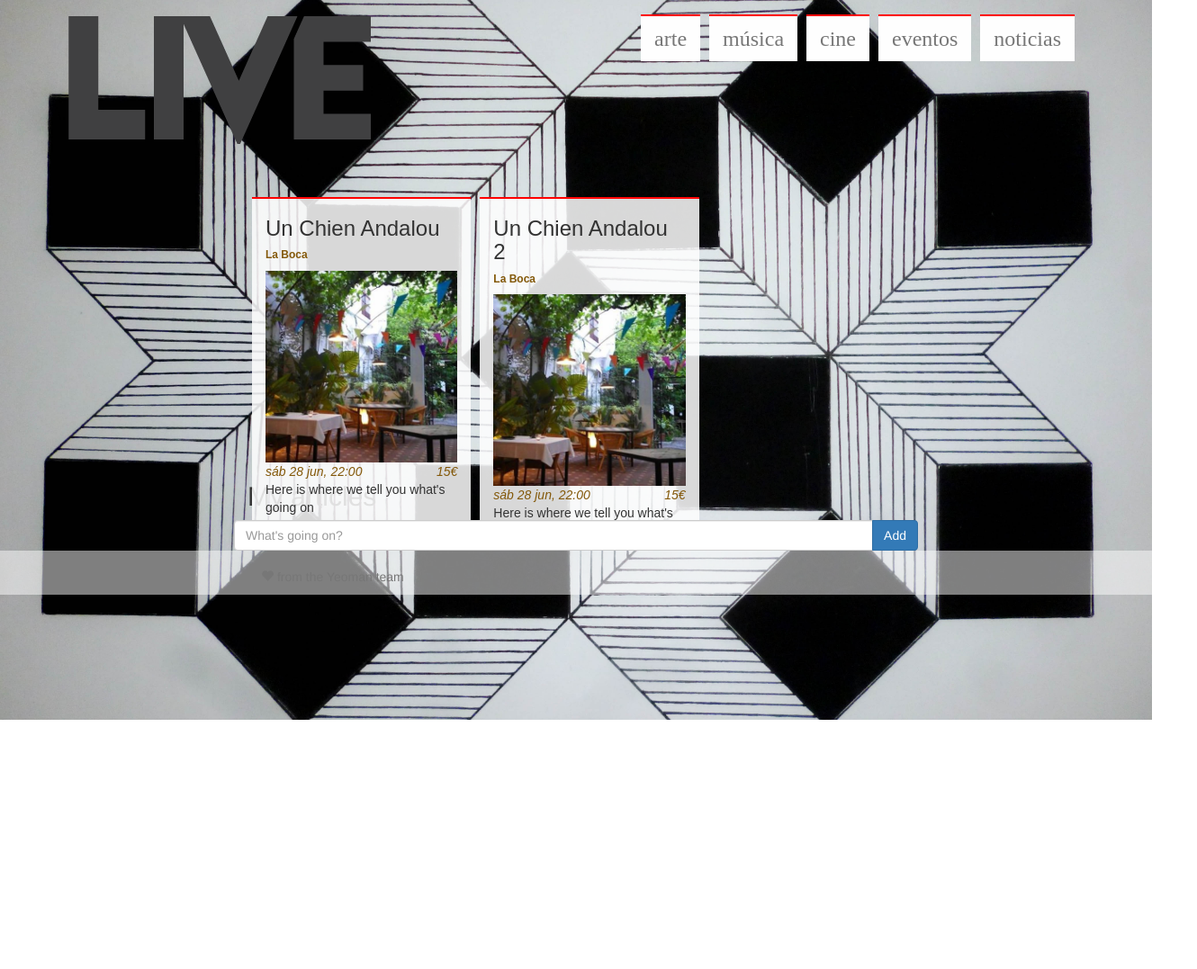
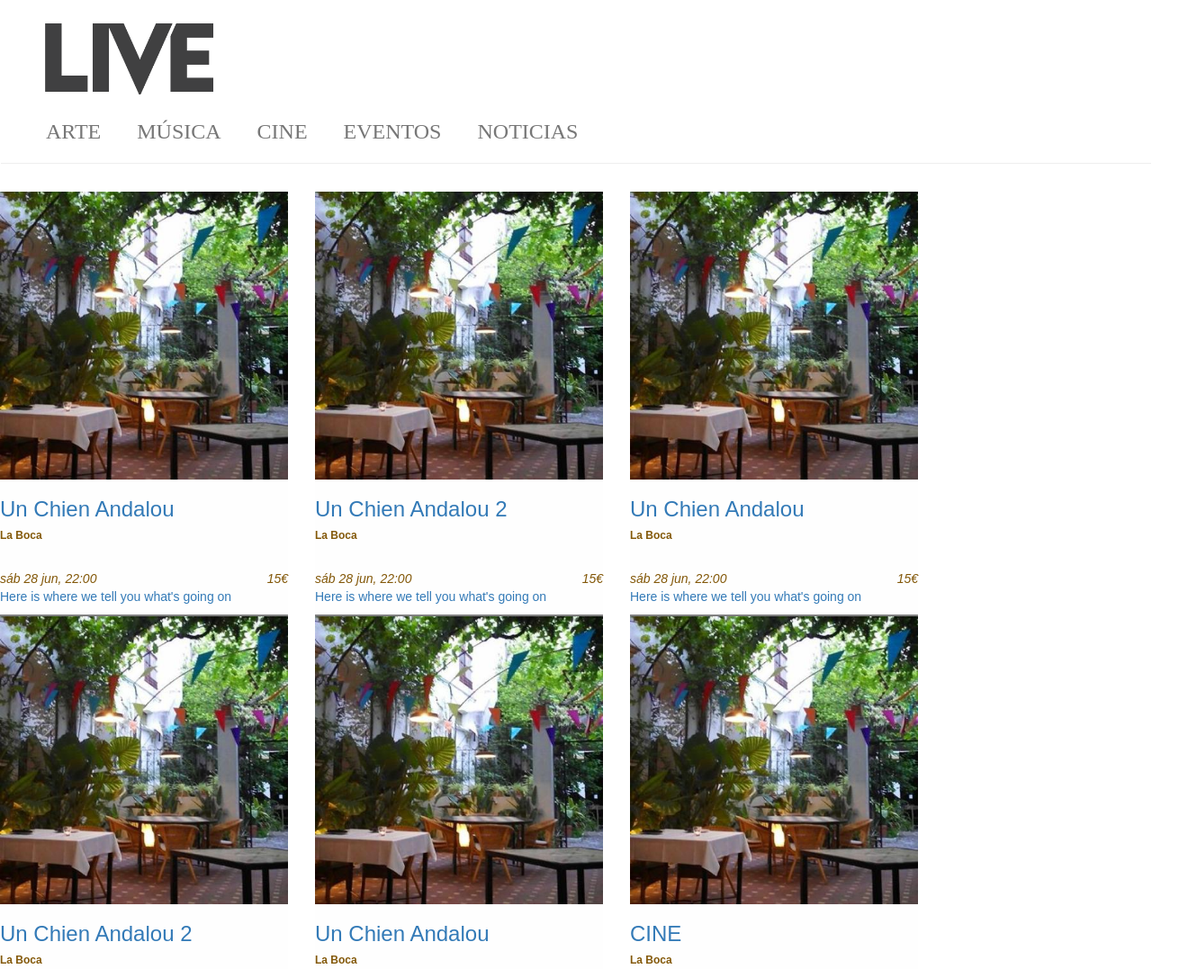
Before and after one commit to DoctorFactorial/live, a website: page app/index.html in a window 1280 px wide. Shown: the top 1077 px of the page at 90% size, 1330 px wide, since content can reach past the window. Before the commit the page ends 800 px from the top, so only its background shows below. Drawn offline with nearby package versions, Linux system fonts and the light colour scheme; some packages are replaced by stand-ins of ours; files that its build step writes are made by us from their sources; a script that the page names is missing.

Commit message:
FE Aesthetica styling

```diff
--- a/app/index.html
+++ b/app/index.html
@@ -22,43 +22,67 @@
 
     <!-- Add your site or application content here -->
 
+
     <div class="header">
+          <div class='logo'>
+      <a href ng-click="tab = 0"><img src='/../../images/live-logo.png' height="80" width="auto"></a>
+    </div>
       <div class="navbar navbar-default" role="navigation">
         <div class="container-fluid">
           <div class="navbar-header">
-
             <button type="button" class="navbar-toggle collapsed" data-toggle="collapse" data-target="#js-navbar-collapse">
               <span class="sr-only">Toggle navigation</span>
               <span class="icon-bar"></span>
               <span class="icon-bar"></span>
               <span class="icon-bar"></span>
             </button>
-
-            <a class="navbar-brand" href="#/"><img src='/../../images/live-logo.png'></a>
           </div>
-
-          <div class="collapse navbar-collapse pull-right" id="js-navbar-collapse">
+          <div class="collapse navbar-collapse" id="js-navbar-collapse">
             <h3>
-            <ul class="nav navbar-nav">
-              <li><a href="#/">arte</a></li>
-              <li><a ng-href="#/">música</a></li>
-              <li><a ng-href="#/">cine</a></li>
-              <li><a ng-href="#/">eventos</a></li>
-              <li><a ng-href="#/">noticias</a></li>
+            <ul class="nav navbar-nav" ng-init="tab = 0">
+              <li>
+                <a href ng-click="tab = 1">ARTE</a>
+              </li>
+              <li>
+                <a href ng-click="tab = 2">MÚSICA</a>
+              </li>
+              <li>
+                <a href ng-click="tab = 3">CINE</a>
+              </li>
+              <li>
+                <a href ng-click="tab = 4">EVENTOS</a>
+              </li>
+              <li>
+                <a href ng-click="tab = 5">NOTICIAS</a>
+              </li>
             </ul>
             </h3>
           </div>
+
         </div>
+      <hr>
       </div>
     </div>
 
-    <div class="container">
+  <br>
+  <br>
+<!--
+  <p ng-show="tab === 1 || tab === 0">Tab 1 Showing</p>
+  <p ng-show="tab === 2 || tab === 0">Tab 2 Showing</p>
+  <p ng-show="tab === 3 || tab === 0">Tab 3 Showing</p>
+  <p ng-show="tab === 4 || tab === 0">Tab 4 Showing</p>
+  <p ng-show="tab === 5 || tab === 0">Tab 5 Showing</p>
+-->
+  </section>
+
+
+    <div class="container-fluid">
     <div ng-view=""></div>
     </div>
 
     <div class="footer">
       <div class="container">
-        <p><span class="glyphicon glyphicon-heart"></span> from the Yeoman team</p>
+        <p><span class="glyphicon glyphicon-heart"></span> from Live Sevilla</p>
       </div>
     </div>
 
--- a/app/scripts/controllers/main.js
+++ b/app/scripts/controllers/main.js
@@ -33,7 +33,7 @@ angular.module('liveApp')
     	title: 'Un Chien Andalou',
     	content: 'Here is where we tell you what\'s going on',
     	venue: 'La Boca',
-    	tag: 'Concierto',
+    	category: 'ARTE',
     	date: 'sáb 28 jun, 22:00',
     	price: '15€',
     	images: {
@@ -45,7 +45,7 @@ angular.module('liveApp')
     	title: 'Un Chien Andalou 2',
     	content: 'Here is where we tell you what\'s going on',
     	venue: 'La Boca',
-    	tag: 'Concierto',
+        category: 'ARTE',
     	image: '/../../images/yeoman.png',
     	date: 'sáb 28 jun, 22:00',
     	price: '15€',
@@ -53,6 +53,56 @@ angular.module('liveApp')
     		full: '/../../images/la-boca.jpg',
     		thumb : '/../../images/yeoman.png'
     	}
+    },
+        {
+        title: 'Un Chien Andalou',
+        content: 'Here is where we tell you what\'s going on',
+        venue: 'La Boca',
+        category: 'ARTE',
+        date: 'sáb 28 jun, 22:00',
+        price: '15€',
+        images: {
+            full: '/../../images/la-boca.jpg',
+            thumb : '/../../images/yeoman.png'
+        }
+    },
+    {
+        title: 'Un Chien Andalou 2',
+        content: 'Here is where we tell you what\'s going on',
+        venue: 'La Boca',
+        category: 'ARTE',
+        image: '/../../images/yeoman.png',
+        date: 'sáb 28 jun, 22:00',
+        price: '15€',
+        images: {
+            full: '/../../images/la-boca.jpg',
+            thumb : '/../../images/yeoman.png'
+        }
+    },
+        {
+        title: 'Un Chien Andalou',
+        content: 'Here is where we tell you what\'s going on',
+        venue: 'La Boca',
+        category: 'ARTE',
+        date: 'sáb 28 jun, 22:00',
+        price: '15€',
+        images: {
+            full: '/../../images/la-boca.jpg',
+            thumb : '/../../images/yeoman.png'
+        }
+    },
+    {
+        title: 'CINE',
+        content: 'Here is where we tell you what\'s going on',
+        venue: 'La Boca',
+        category: 'CINE',
+        image: '/../../images/yeoman.png',
+        date: 'sáb 28 jun, 22:00',
+        price: '15€',
+        images: {
+            full: '/../../images/la-boca.jpg',
+            thumb : '/../../images/yeoman.png'
+        }
     }
     ];
   });
--- a/app/styles/main.css
+++ b/app/styles/main.css
@@ -18,16 +18,6 @@ body {
 }
 
 
-
-/* Main marketing message and sign up button */
-.jumbotron {
-  text-align: center;
-  border-bottom: 1px solid #e5e5e5;
-}
-.jumbotron .btn {
-  font-size: 21px;
-  padding: 14px 24px;
-}
 
 /* Supporting marketing content */
 .marketing {
@@ -61,14 +51,28 @@ body {
 }
 
 /* Articles */
+.articles {
+  position: relative;
+  top: -60px;
+}
 
 #article {
-  border-top-style: solid;
-  border-top-width: 2px;
-  border-color: red;
-  margin: 5px 5px 5px 5px;
+  border-bottom-style: solid;
+  border-bottom-width: 2px;
+  border-color: grey;
   background-color: rgba(254,254,254,0.85);
   font-family: 'Quicksand', sans-serif;
+}
+
+div #article {
+  margin-right: 30px;
+  padding-right: 0px;
+  padding-left: 0px;
+}
+
+#article img {
+  max-width:100%;
+  max-height:100%;
 }
 
 .navbar-default .navbar-nav > li > a {
@@ -84,10 +88,7 @@ em {
   color:rgb(131, 88, 9);
 }
 
-#article img {
-  max-width:100%;
-  max-height:100%;
-}
+
 
 /* Style Front End*/
 
@@ -101,48 +102,35 @@ ul.navbar-nav {
   top: -10px;
 }
 
-.articles {
+
+
+
+
+/* Header */
+ul.nav.navbar-nav > li {
+  margin: 5px 5px 5px 5px;
+  font-family: 'Quicksand', sans-serif;
   position: relative;
-  top: 100px;
+  left: 50px;
+  top: 25px;
+
 }
-
-.navbar-brand > img{
+.logo{
   position: relative;
-  left: 60px;
+  top:25px;
+  left:50px;
 }
 
 
-ul.nav.navbar-nav > li {
-  border-top-style: solid;
-  border-top-width: 2px;
-  border-color: red;
-  margin: 5px 5px 5px 5px;
-  background-color: rgba(254,254,254,1);
-  font-family: 'Quicksand', sans-serif;
-
+.navbar-default {
+  background-color: rgba(248, 248, 248, 0);
+  border-color: rgba(248, 248, 248, 0);
 }
 
-
+/* Footer */
 .footer {
   background-color: rgba(254,254,254,0.5);
   border: 0px;
   padding-top: 19px;
   color: #777;
 }
-
-html {
-  background: url(/../../images/grafico.jpg) no-repeat center center fixed;
-  -webkit-background-size: cover;
-  -moz-background-size: cover;
-  -o-background-size: cover;
-  background-size: cover;
-}
-
-.header-buttons {
-  padding-right:15px;
-}
-
-.navbar-default {
-  background-color: rgba(248, 248, 248, 0);
-  border-color: rgba(248, 248, 248, 0);
-}
--- a/app/views/main.html
+++ b/app/views/main.html
@@ -1,11 +1,14 @@
+
+
 
 <div class="row articles">
 
-    <div ng-repeat="product in products">
-      <div class="col-md-4" id="article">
+    <div ng-repeat="product in products" ng-show="tab === 1 || tab === 0">
+      <div class="col-md-3" id="article">
+        <a href="/#/about">
+        <img ng-src= "{{product.images.full}}"/>
         <h3> {{product.title}} </h3>
         <h6> {{product.venue}} </h6>
-        <img ng-src= "{{product.images.full}}"/>
           <br>
           <span>
             <em> {{product.date}} </em>
@@ -13,6 +16,7 @@
           </span>
           <br>
         <p> {{product.content | limitTo:160}} </p>
+      </a>
       </div>
     </div>
 </div>
```
Also changed, not shown: app/images/grafico.jpg (deleted).
